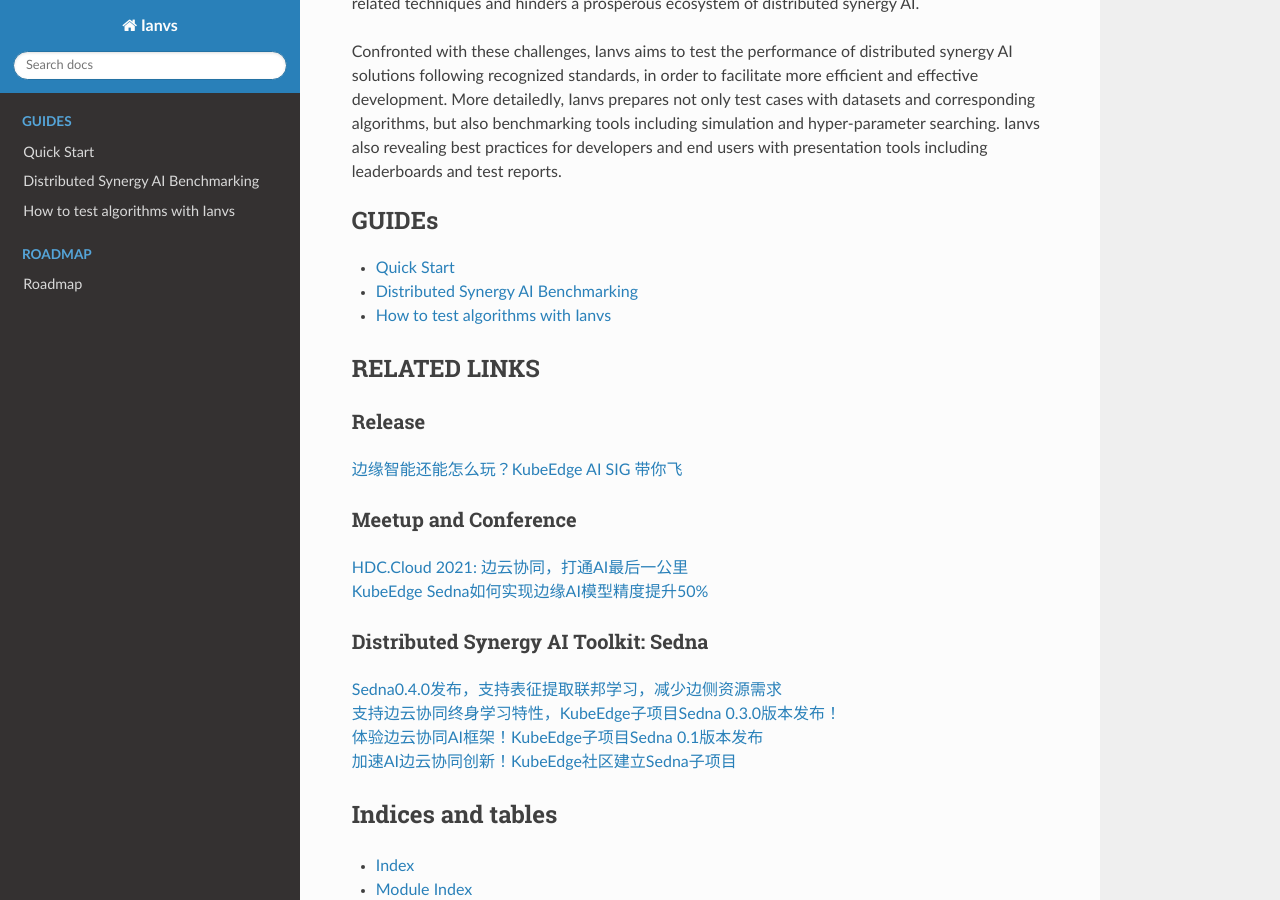
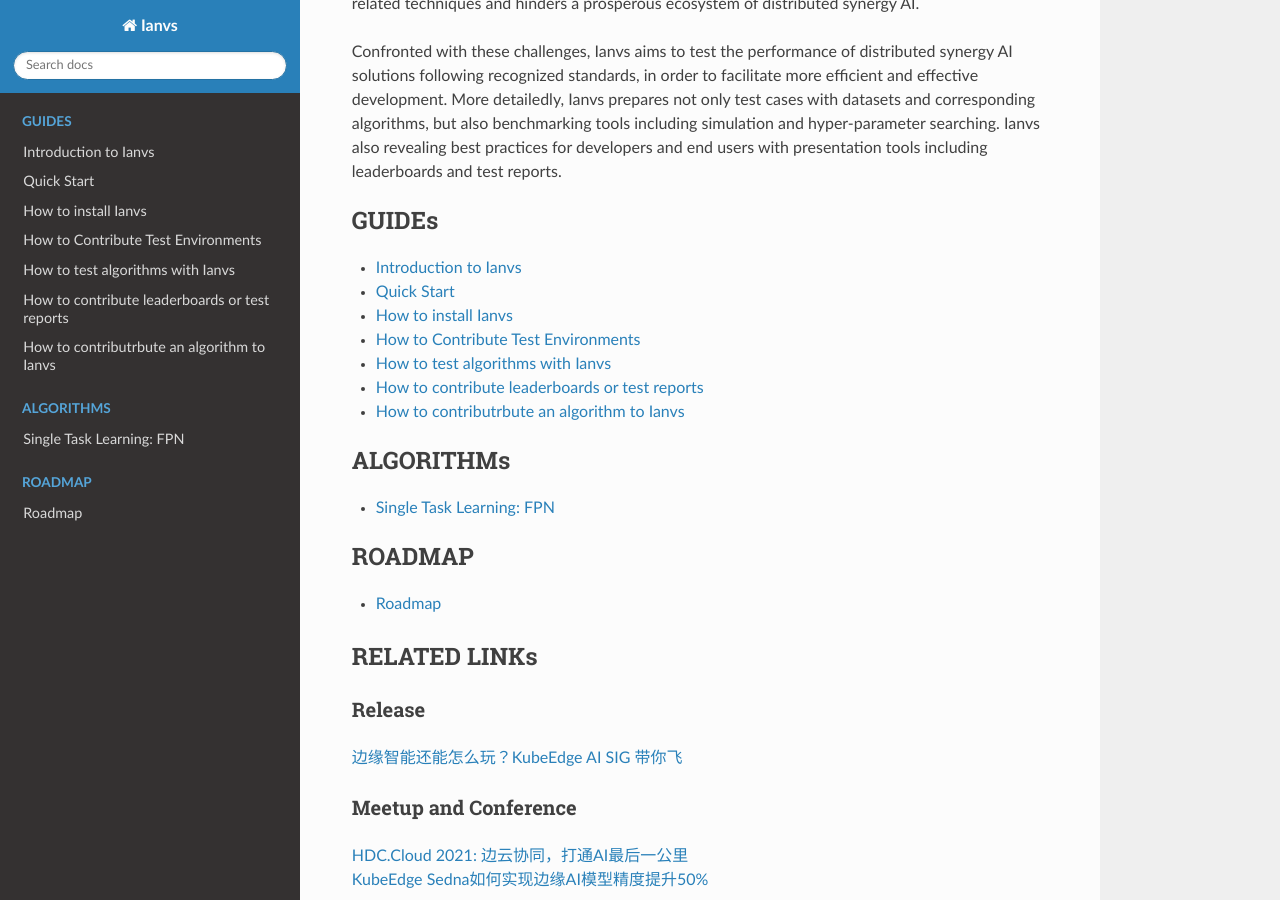
Before and after one commit to ECIL-EdgeAI/ianvs, a Sphinx documentation site: the page built from docs/index.rst, in a window 1280 px wide and 900 px high, scrolled down 264 px. Built offline with Sphinx 7.4.7 and the Read the Docs theme 2.0.0, drawn with Linux system fonts in a browser that asks for light colours; pages that are not in the unit, such as notebooks, are missing from menus.

Commit message:
update for website index

```diff
--- a/docs/guides/how-to-contribute-algorithms.md
+++ b/docs/guides/how-to-contribute-algorithms.md
@@ -0,0 +1 @@
+# How to contributrbute an algorithm to Ianvs
--- a/docs/guides/how-to-contribute-leaderboards-or-test-reports.md
+++ b/docs/guides/how-to-contribute-leaderboards-or-test-reports.md
@@ -0,0 +1 @@
+# How to contribute leaderboards or test reports
--- a/docs/guides/how-to-contribute-test-environments.md
+++ b/docs/guides/how-to-contribute-test-environments.md
@@ -0,0 +1 @@
+# How to Contribute Test Environments
--- a/docs/guides/how-to-install-ianvs.md
+++ b/docs/guides/how-to-install-ianvs.md
@@ -0,0 +1 @@
+# How to install Ianvs
--- a/docs/index.rst
+++ b/docs/index.rst
@@ -18,8 +18,8 @@ Ianvs also revealing best practices for developers and end users with presentati
     :maxdepth: 1
     :caption: GUIDEs
 
+    Introduction to Ianvs <distributed-synergy-ai-benchmarking>
     guides/quick-start
-    distributed-synergy-ai-benchmarking
     guides/how-to-install-ianvs
     guides/how-to-contribute-test-environments
     guides/how-to-test-algorithms
@@ -34,6 +34,8 @@ Ianvs also revealing best practices for developers and end users with presentati
 
 .. toctree::
     :maxdepth: 1
+    :titlesonly:
+    :glob:
     :caption: ALGORITHMs
 
     Single Task Learning: FPN <proposals/algorithms/single-task-learning/fpn>
--- a/docs/proposals/algorithms/single-task-learning/fpn.md
+++ b/docs/proposals/algorithms/single-task-learning/fpn.md
@@ -0,0 +1 @@
+# Single task learning: FPN
--- a/docs/proposals/leaderboards/leaderboard-in-industrial-defect-detection-of-PCB-AoI/leaderboard-of-incremental-learning.md
+++ b/docs/proposals/leaderboards/leaderboard-in-industrial-defect-detection-of-PCB-AoI/leaderboard-of-incremental-learning.md
@@ -0,0 +1 @@
+# Leaderboard of incremental learning
--- a/docs/proposals/leaderboards/leaderboard-in-industrial-defect-detection-of-PCB-AoI/leaderboard-of-single-task-learning.md
+++ b/docs/proposals/leaderboards/leaderboard-in-industrial-defect-detection-of-PCB-AoI/leaderboard-of-single-task-learning.md
@@ -0,0 +1 @@
+# Leaderboard of single task learning
--- a/docs/proposals/test-reports/testing-single-task-learing-in-industrial-defect-detection-with-pcb-aoi.md
+++ b/docs/proposals/test-reports/testing-single-task-learing-in-industrial-defect-detection-with-pcb-aoi.md
@@ -0,0 +1 @@
+# Testing single task learning in industrial defect detection
```
Also changed, not shown: other parts of docs/index.rst (+2 -2 lines), docs/proposals/scenarios/industrial-defect-detection/pcb-aoi.md (+1 -0 lines), docs/proposals/test-reports/testing-incremental-learing-in-industrial-defect-detection-with-pcb-aoi.md (+1 -0 lines).
